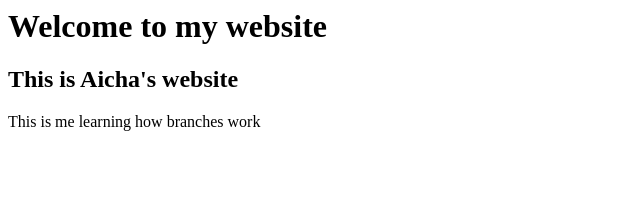
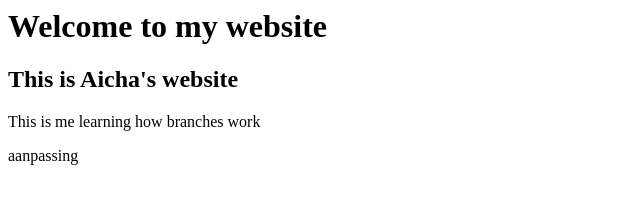
Before and after one commit to aichaachabtamayo-wq/my-first-repo, a plain HTML site: page index.html in a window 1280 px wide. Shown: the full height of the page, 0-640 px from the left. Drawn offline with Linux system fonts and the light colour scheme.

Commit message:
Aanpassing

```diff
--- a/index.html
+++ b/index.html
@@ -1,3 +1,4 @@
 <h1>Welcome to my website</h1>
 <h2>This is Aicha's website</h2>
 <p>This is me learning how branches work</p>
+<p>aanpassing</p>
```
